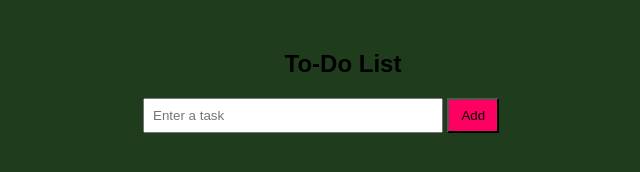
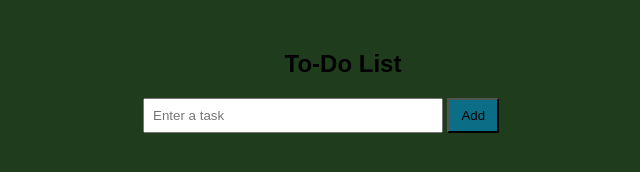
Before and after one commit to Umaimazainab02/to-do-list, a plain HTML site: page index.html in a window 1280 px wide. Shown: the whole page, without its empty margins (297-937 px from the left). Drawn offline with Linux system fonts and the light colour scheme.

Commit message:
Update files

```diff
--- a/first.css
+++ b/first.css
@@ -17,7 +17,7 @@ h2 {
 #addBtn {
   padding: 8px 12px;
   cursor: pointer;
-  background-color: rgb(255, 0, 98);
+  background-color: rgb(12, 110, 134);
 }
 
 ul {
```
